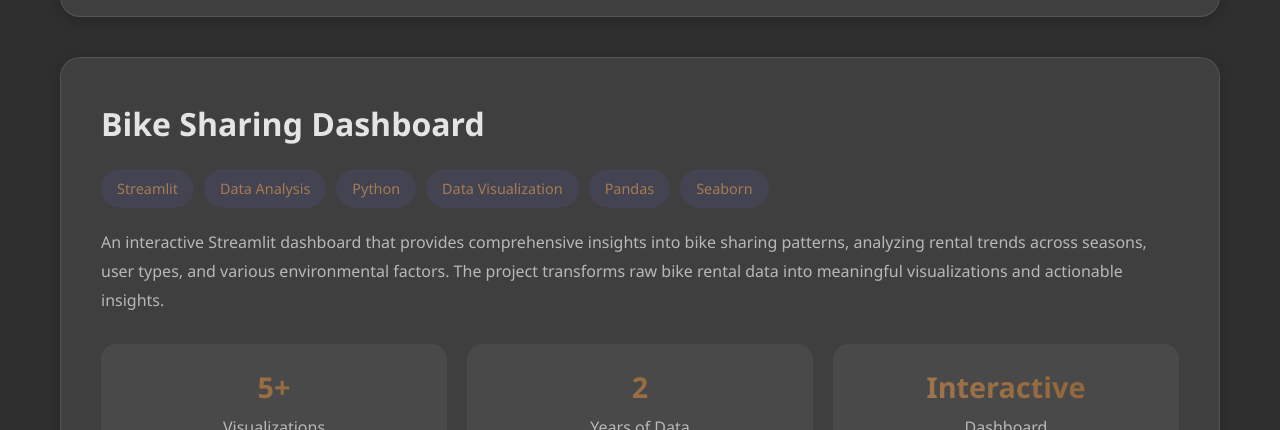
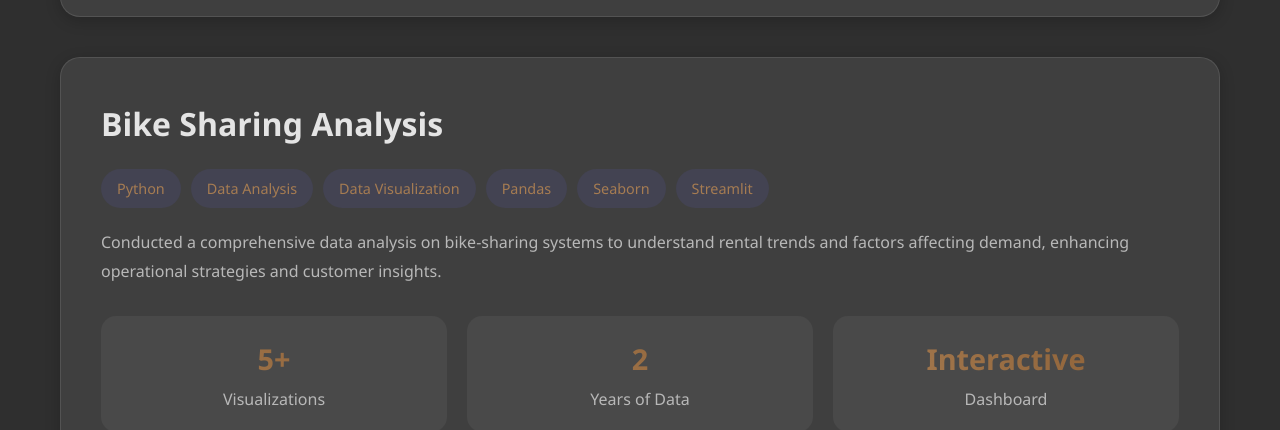
Before and after one commit to NaufalHD12/portfolio-web, a plain HTML site: page index.html in a window 1280 px wide. Shown: the part 3410-3840 px from the top of the page. Drawn offline with Linux system fonts and the light colour scheme.

Commit message:
Update index.html

```diff
--- a/index.html
+++ b/index.html
@@ -634,17 +634,17 @@
             </div>
         </div>
         <div class="project-card">
-            <h2 class="project-title">Bike Sharing Dashboard</h2>
+            <h2 class="project-title">Bike Sharing Analysis</h2>
             <div class="project-tags">
-                <span class="tag">Streamlit</span>
+                <span class="tag">Python</span>
                 <span class="tag">Data Analysis</span>
-                <span class="tag">Python</span>
                 <span class="tag">Data Visualization</span>
                 <span class="tag">Pandas</span>
                 <span class="tag">Seaborn</span>
+                <span class="tag">Streamlit</span>
             </div>
             <p class="project-description">
-                An interactive Streamlit dashboard that provides comprehensive insights into bike sharing patterns, analyzing rental trends across seasons, user types, and various environmental factors. The project transforms raw bike rental data into meaningful visualizations and actionable insights.
+                Conducted a comprehensive data analysis on bike-sharing systems to understand rental trends and factors affecting demand, enhancing operational strategies and customer insights.
             </p>
             <div class="metrics">
                 <div class="metric">
```
